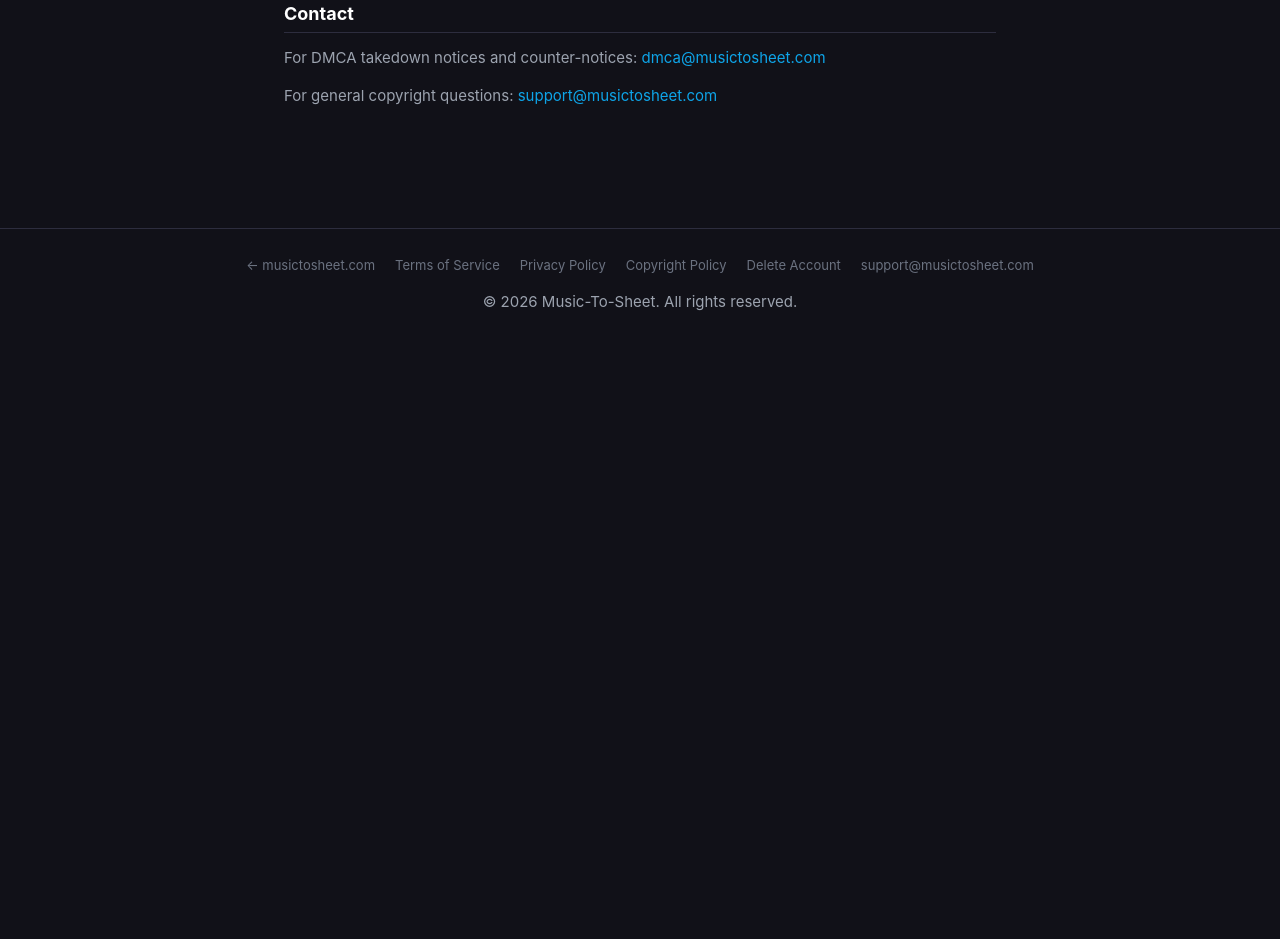
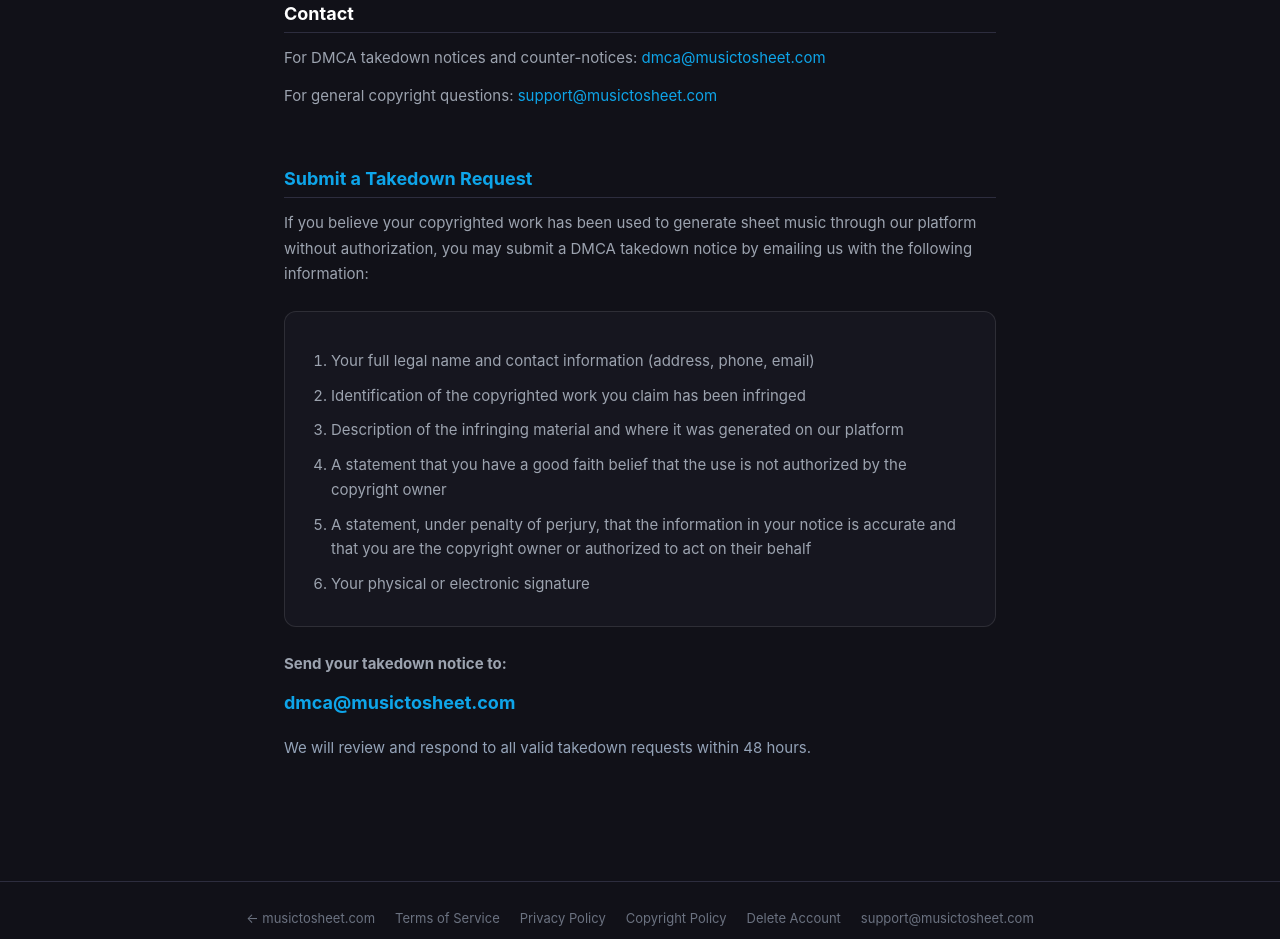
Before and after one commit to 789shak/MusicToSheet, a website: page docs/dmca.html in a window 1280 px wide. Shown: the part 3408-4347 px from the top of the page. Before the commit the page ends 3751 px from the top, so only its background shows below. Drawn offline with Linux system fonts and the light colour scheme.

Commit message:
Add DMCA takedown submission form section

```diff
--- a/docs/dmca.html
+++ b/docs/dmca.html
@@ -249,7 +249,7 @@
 
     <!-- Takedown -->
     <section>
-      <h2 id="submit">How to File a Takedown Notice</h2>
+      <h2>How to File a Takedown Notice</h2>
       <p>If you believe that content accessible through Music-To-Sheet infringes your copyright, you may submit a DMCA takedown notice to our designated agent. To be valid under 17 U.S.C. § 512(c)(3), your notice must include all of the following:</p>
       <ol>
         <li>A physical or electronic signature of a person authorised to act on behalf of the copyright owner.</li>
@@ -343,6 +343,29 @@
       <p>For general copyright questions: <a href="mailto:support@musictosheet.com">support@musictosheet.com</a></p>
     </section>
 
+    <!-- Submit takedown -->
+    <section id="submit">
+      <h2 style="color: #0EA5E9; margin-top: 60px;">Submit a Takedown Request</h2>
+      <p>If you believe your copyrighted work has been used to generate sheet music through our platform without authorization, you may submit a DMCA takedown notice by emailing us with the following information:</p>
+
+      <div style="background: #16161f; border: 1px solid rgba(255,255,255,0.1); border-radius: 12px; padding: 24px; margin: 24px 0;">
+        <ol style="color: #cbd5e1; line-height: 2;">
+          <li>Your full legal name and contact information (address, phone, email)</li>
+          <li>Identification of the copyrighted work you claim has been infringed</li>
+          <li>Description of the infringing material and where it was generated on our platform</li>
+          <li>A statement that you have a good faith belief that the use is not authorized by the copyright owner</li>
+          <li>A statement, under penalty of perjury, that the information in your notice is accurate and that you are the copyright owner or authorized to act on their behalf</li>
+          <li>Your physical or electronic signature</li>
+        </ol>
+      </div>
+
+      <p style="margin-top: 24px;"><strong>Send your takedown notice to:</strong></p>
+      <p style="margin-top: 8px;">
+        <a href="mailto:dmca@musictosheet.com" style="color: #0EA5E9; font-size: 18px; font-weight: 700;">dmca@musictosheet.com</a>
+      </p>
+      <p style="color: #94a3b8; margin-top: 16px;">We will review and respond to all valid takedown requests within 48 hours.</p>
+    </section>
+
   </main>
 
   <footer>
```
